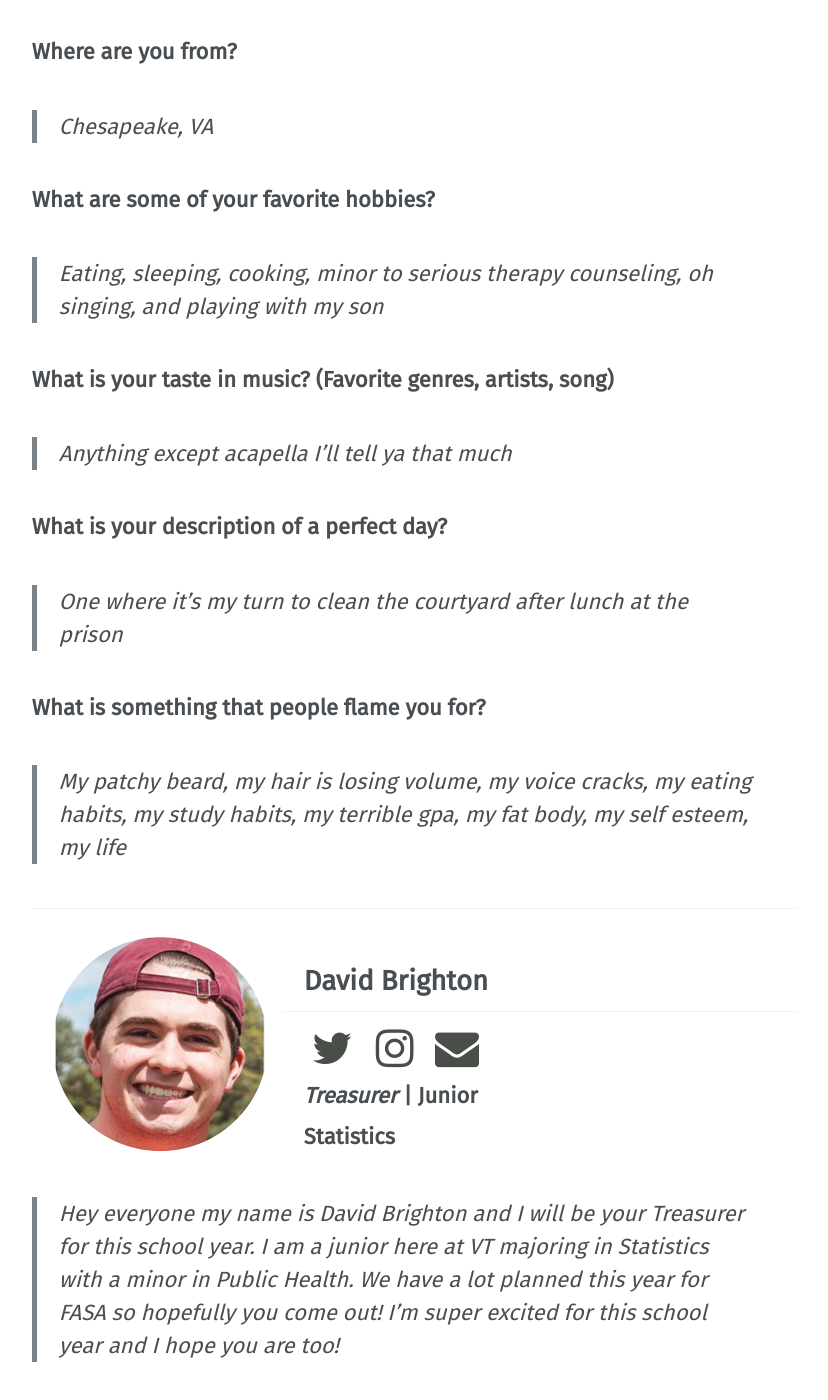
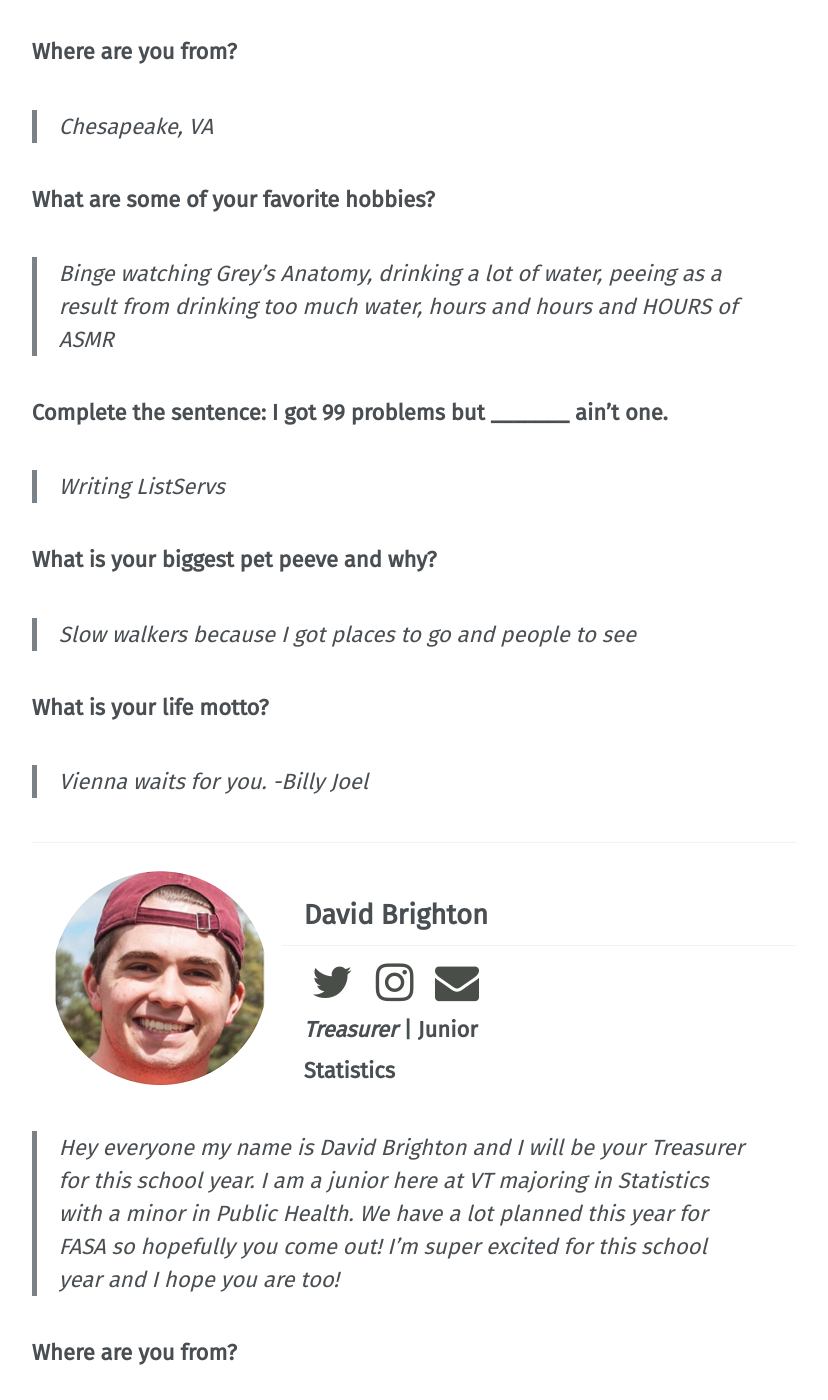
Before and after one commit to vtfasa/vtfasa.github.io, a Jekyll site: the page built from _pages/officers/eboard.md, in a window 1280 px wide and 1400 px high, scrolled down 3425 px. Shown: the whole window, without its empty margins (252-1080 px from the left). Built offline with Jekyll 4.4.1, drawn with Linux system fonts in a browser that asks for light colours; some web fonts are replaced.

Commit message:
Update eboard.md

```diff
--- a/_pages/officers/eboard.md
+++ b/_pages/officers/eboard.md
@@ -93,19 +93,19 @@ permalink: /officers/eboard/
 
 ### **What are some of your favorite hobbies?**
 
-> *Eating, sleeping, cooking, minor to serious therapy counseling, oh singing, and playing with my son*
+> *Binge watching Grey's Anatomy, drinking a lot of water, peeing as a result from drinking too much water, hours and hours and HOURS of ASMR*
 
-### **What is your taste in music? (Favorite genres, artists, song)**
+### **Complete the sentence: I got 99 problems but _______ ain't one.**
 
-> *Anything except acapella I’ll tell ya that much*
+> *Writing ListServs*
 
-### **What is your description of a perfect day?**
+### **What is your biggest pet peeve and why?**
 
-> *One where it’s my turn to clean the courtyard after lunch at the prison*
+> *Slow walkers because I got places to go and people to see*
 
-### **What is something that people flame you for?**
+### **What is your life motto?**
 
-> *My patchy beard, my hair is losing volume, my voice cracks, my eating habits, my study habits, my terrible gpa, my fat body, my self esteem, my life*
+> *Vienna waits for you. -Billy Joel*
 
 ---
 
```
